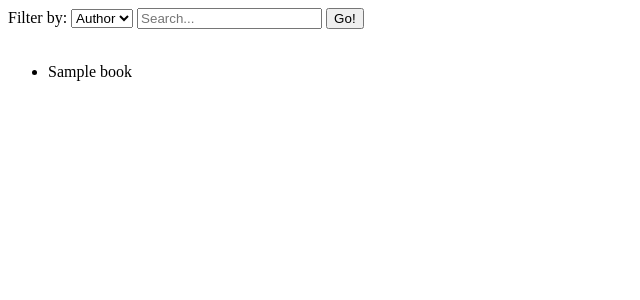
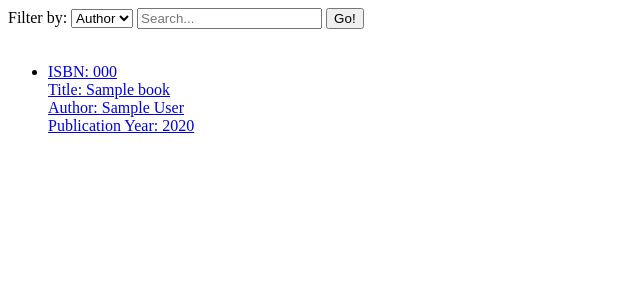
Before and after one commit to falpires/pyBooks, a Flask app: template templates/search.html in a window 1280 px wide. Shown: the top 300 px of the page, without its empty margins (0-640 px from the left). Run offline with Flask 2, Linux system fonts and the light colour scheme; the template is opened without the code that fills it: most values are stand-ins (such as "Sample title", 1, 10 or a date in 2020).

Commit message:
Add book route

```diff
--- a/application.py
+++ b/application.py
@@ -100,6 +100,9 @@ def logout():
 @app.route("/search", methods=["GET", "POST"])
 @login_required
 def search():
+    '''
+    Later i want it to be only "GET" method, as there is no sensitive information to be placed in this form
+    '''
     if request.method == "POST":
         filter_by = request.form.get("filter")
         if not filter_by:
@@ -113,6 +116,7 @@ def search():
         My dream was to actually use the WHERE clause by placing dynamic values, but it doesn't turned well,
         because the sqlalchemy lib puts the WHERE filter with '' in it, and it causes the Query to not return anything...
         In this case i will use if's and elif's... Maybe i could use jinja2 to render the query, but will test it later.
+        Or i'll not test it at all, i'm crazy to use the ORM!
         '''
         if filter_by == "author":
             QUERY = "SELECT * FROM books WHERE author LIKE :value"
@@ -130,3 +134,8 @@ def search():
         return render_template("search.html", books=books)
     else:
         return render_template("search.html")
+
+@app.route("/book/<int:id>")
+@login_required
+def book(id):
+    return "WIP"
--- a/templates/search.html
+++ b/templates/search.html
@@ -17,7 +17,17 @@
     {% if books is defined %}
         <ul>
             {% for book in books %}
-                <li>{{ book }}</li>
+                <li>
+                    <a href="/book/{{ book['id'] }}">
+                        <span>ISBN: {{ book["isbn"] }}</span>
+                        <br>
+                        <span>Title: {{ book["title"] }}</span>
+                        <br>
+                        <span>Author: {{ book["author"] }}</span>
+                        <br>
+                        <span>Publication Year: {{ book["year"] }}</span>
+                    </a>
+                </li>
             {% endfor %}
         </ul>
     {% endif %}
```
Also changed, not shown: README.md.
